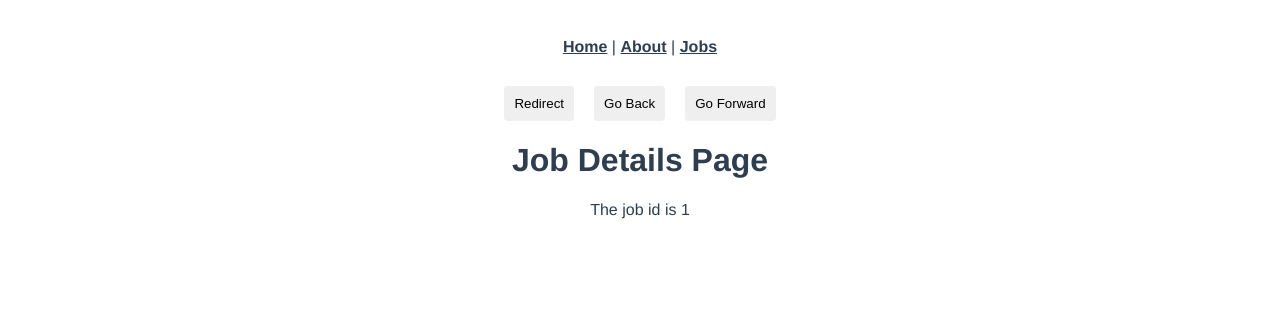
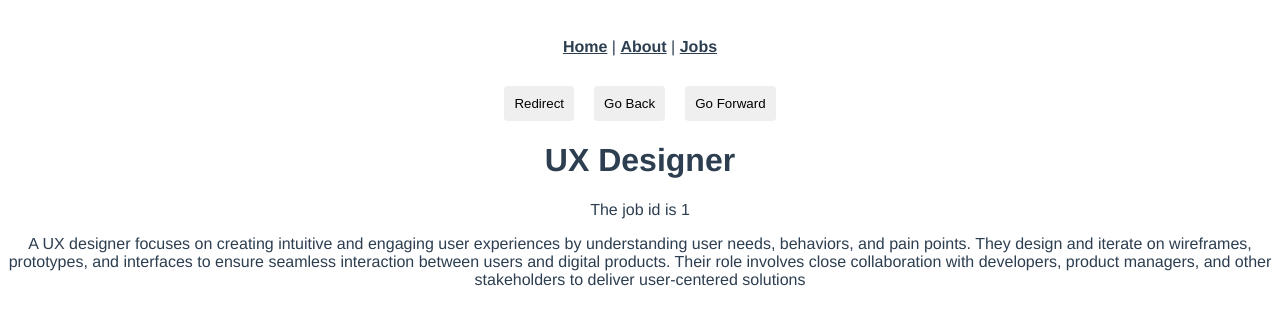
Before and after one commit to hardluker/sample-jobs-app, a Vue app: page /jobs/1 in a window 1280 px wide. Shown: the top 324 px of the page. Built offline with nearby package versions, Linux system fonts and the light colour scheme; data requests are answered from the project's data file.

Commit message:
Setup a loading screen

```diff
--- a/src/views/jobs/JobDetails.vue
+++ b/src/views/jobs/JobDetails.vue
@@ -1,11 +1,29 @@
 <template>
-  <h1>Job Details Page</h1>
-  <p>The job id is {{ id }}</p>
+  <div v-if="job">
+    <h1>{{ job.title }}</h1>
+    <p>The job id is {{ id }}</p>
+    <p>{{ job.details }}</p>
+  </div>
+  <div v-else>
+    <p>Loading job details...</p>
+  </div>
 </template>
 
 <script>
 export default {
-  props: ['id']
+  props: ['id'],
+  data() {
+    return {
+      job: null
+    };
+  },
+  mounted() {
+    //API GET request from json-server
+    fetch('http://localhost:3000/jobs/' + this.id)
+      .then((res) => res.json())
+      .then((data) => (this.job = data))
+      .catch((err) => console.log(err.message));
+  }
 };
 </script>
 
```
